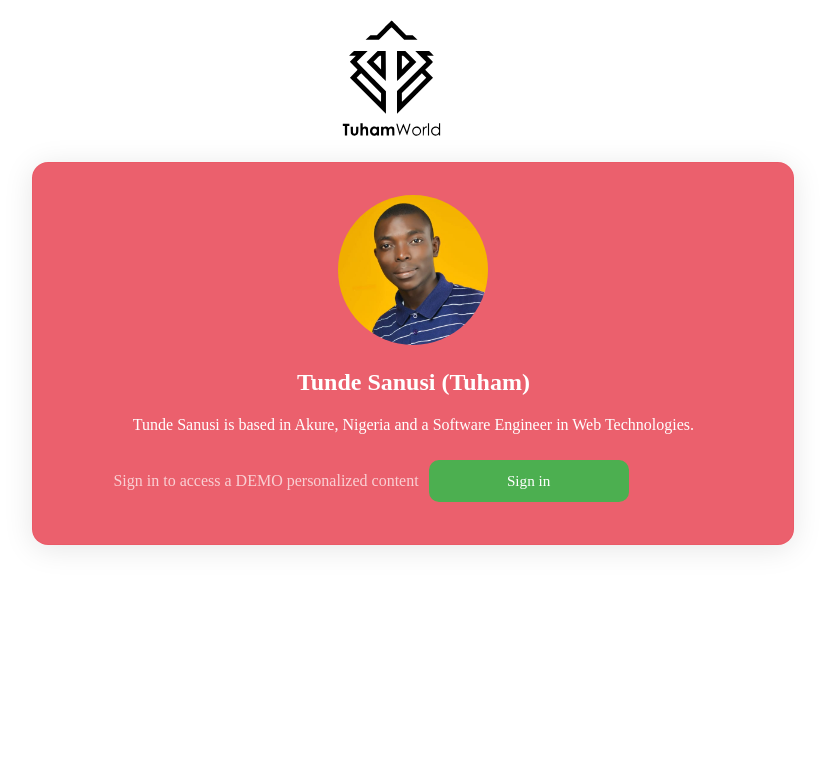
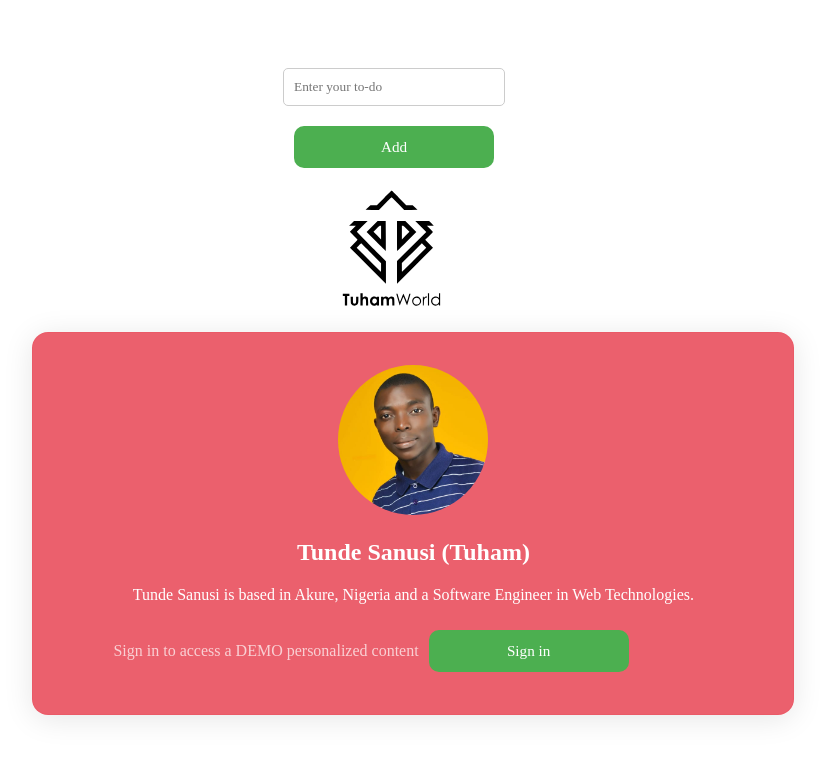
Before and after one commit to tuhamworld/react-fam, a React (Create React App) app: page /todo in a window 1280 px wide. Shown: the top 758 px of the page, without its empty margins (246-1071 px from the left). Built offline with nearby package versions, Linux system fonts and the light colour scheme; no server answers.

Commit message:
feat: adding todo-list

```diff
--- a/src/App.js
+++ b/src/App.js
@@ -14,6 +14,7 @@ import {
   Pagination,
   Registration,
   RouterHooks,
+  Todo,
   UserDetails,
   Users,
 } from "./components/pages";
@@ -23,18 +24,20 @@ const App = () => {
   return (
     <div>
       <Routes>
-        <Route path="/" element={<LandingPage />} />
+        {/* <Route path="/" element={<LandingPage />} /> */}
         <Route path="/home" element={<Home />} />
         <Route path="/about" element={<AboutUs />} />
         <Route path="/contact" element={<ContactUs />} />
-        <Route path="/pagination" element={<Pagination />} />
+        <Route path="/dashboard" element={<Dashboard />} />
+        <Route path="/dashboard-form" element={<DashboardForm />} />
         <Route path="/landing-page" element={<LandingPage />} />
         <Route path="/lazyloading" element={<LazyLoading />} />
+        <Route path="/pagination" element={<Pagination />} />
         <Route path="/registration" element={<Registration />} />
         <Route path="*" element={<h1>404 Error</h1>} />
         <Route path="/router-hooks" element={<RouterHooks />} />
-        <Route path="/dashboard" element={<Dashboard />} />
-        <Route path="/dashboard-form" element={<DashboardForm />} />
+        <Route path="/todo" element={<Todo />} />
+
         <Route path="/users" element={<Users />} />
         <Route path="/users/:userId/details" element={<UserDetails />} />
 
--- a/src/components/pages/Dashboard/index.js
+++ b/src/components/pages/Dashboard/index.js
@@ -1,18 +1,18 @@
-// import { useState } from "react";
-// import { Navigate } from "react-router-dom";
+import { useState } from "react";
+import { Navigate } from "react-router-dom";
 
 const Dashboard = () => {
-  // const [isAuthenticated, setIsAuthenticated] = useState(false);
+  const [isAuthenticated, setIsAuthenticated] = useState(false);
   return (
     <section>
-      {/* {isAuthenticated ? (
+      {isAuthenticated ? (
         <>
         <h1>This is a Dashboard</h1>
           <div>Lorem ipsum dolor sit amet consectetur adipisicing elit. Voluptate cum, aliquam magni, facilis suscipit molestiae autem ipsa ipsum corporis voluptatum repellendus blanditiis sit ducimus, praesentium maxime quisquam placeat. Quibusdam, omnis. Lorem ipsum, dolor sit amet consectetur adipisicing elit. Adipisci voluptates sapiente velit laudantium itaque facilis reprehenderit voluptatem quas officia repudiandae, ipsa illo amet libero aut pariatur natus est minima error.</div>
         </>
       ) : (
           <Navigate to="/registration" replace={true} />
-      )} */}
+      )}
     </section>
   );
 };
--- /dev/null
+++ b/src/components/pages/Todo/index.js
@@ -0,0 +1,14 @@
+import React from "react";
+
+const Todo = () => {
+    return (
+        <section>
+            <form>
+                <input type="text" placeholder="Enter your to-do" />
+                <button>Add</button>
+            </form>
+        </section>
+    )
+}
+
+export default Todo;
--- a/src/components/pages/index.js
+++ b/src/components/pages/index.js
@@ -12,3 +12,4 @@ export { default as Registration } from "./Registration";
 export { default as RouterHooks } from "./RouterHooks";
 export { default as Users } from "./Users";
 export { default as UserDetails } from "./Users";
+export { default as Todo } from "./Todo";
```
Also changed, not shown: src/index.js (+4 -4 lines).
